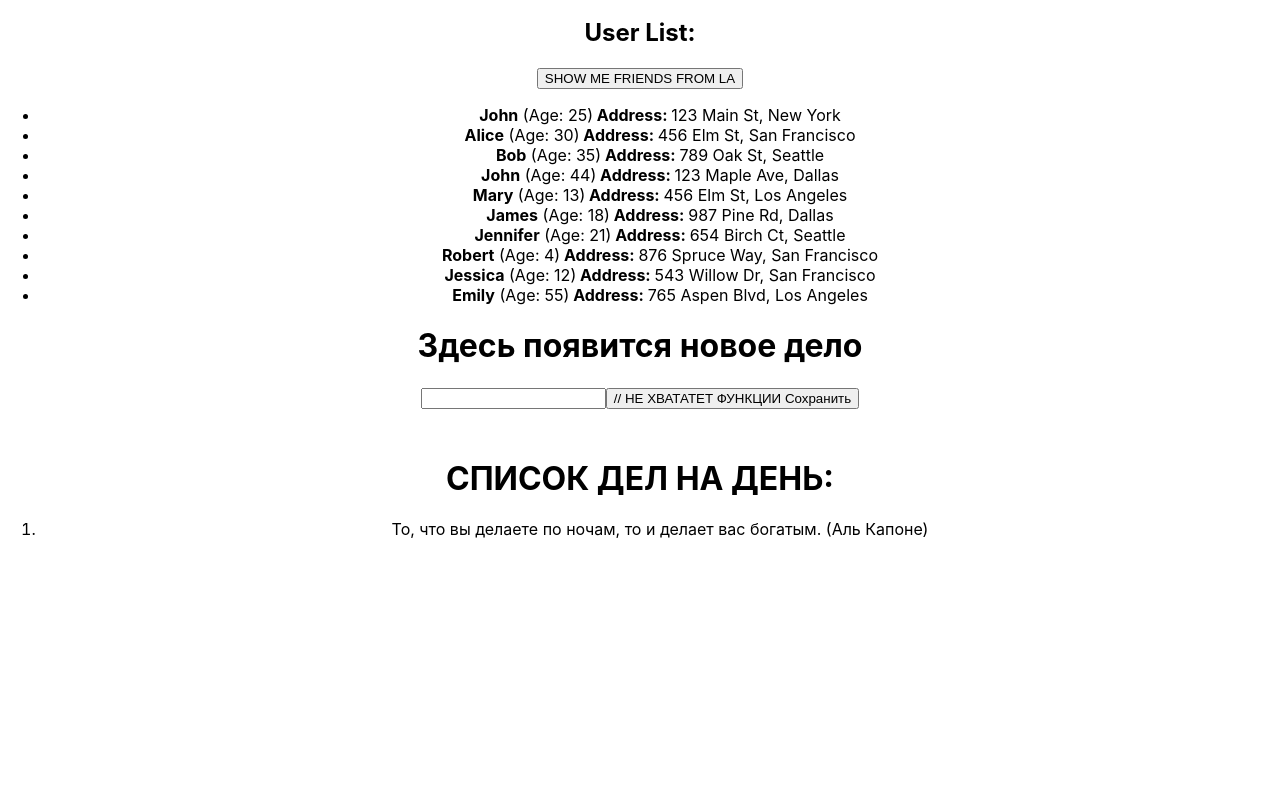
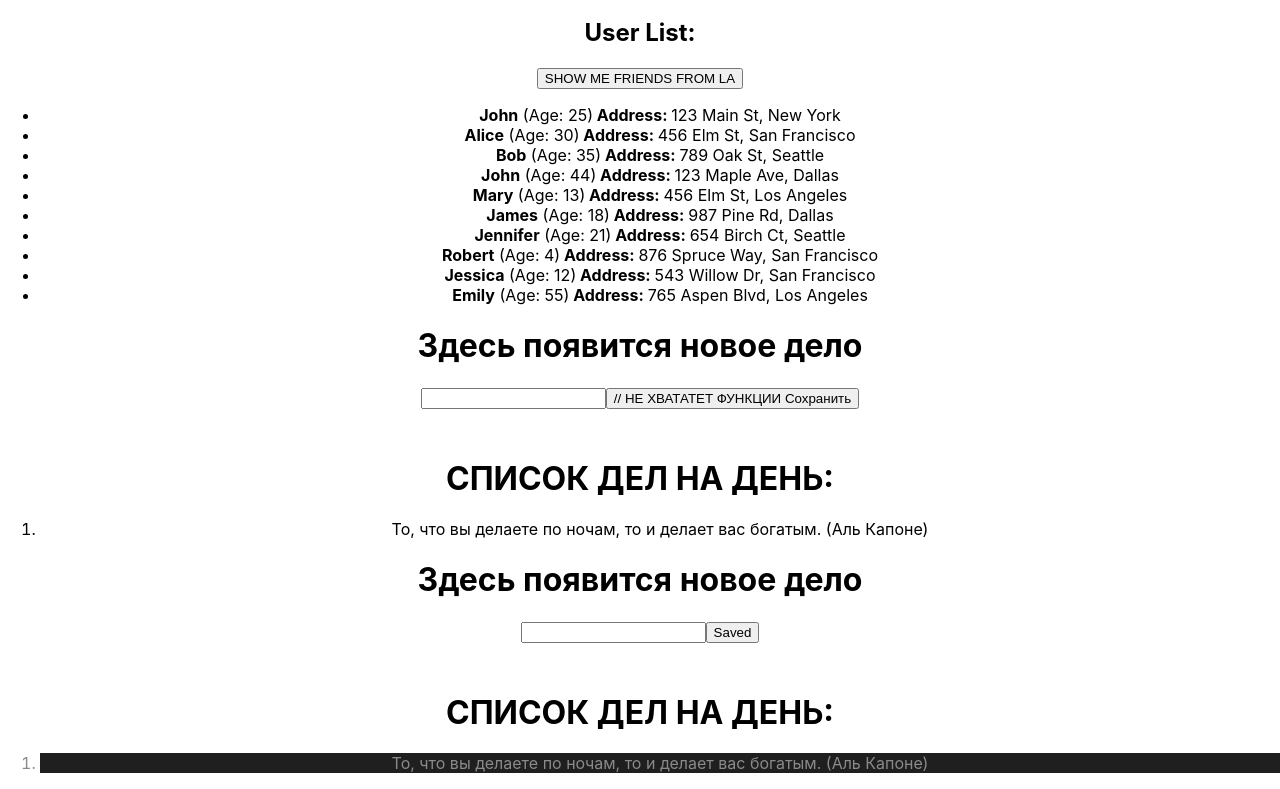
Before and after one commit to BSN89/HW, a React (Create React App) app: page / in a window 1280 px wide. Shown: the part 271-1060 px from the top of the page. Before the commit the page ends 826 px from the top, so only its background shows below. Built offline with nearby package versions, Linux system fonts and the light colour scheme.

Commit message:
create hw 4

```diff
--- a/src/App.tsx
+++ b/src/App.tsx
@@ -10,7 +10,7 @@
       <HW1 />
       <HW2 />
       <HW3 />
-      {/*<HW4 />*/}
+      <HW4 />
     </div>
   );
 }
--- a/src/HW/4/Button.tsx
+++ b/src/HW/4/Button.tsx
@@ -1,11 +1,11 @@
 type ButtonPropsType = {
-  callBack: any // НУЖНО ПРОТИПИЗИРОВАТЬ
-  name: any // НУЖНО ПРОТИПИЗИРОВАТЬ
+  callBack: () => void // НУЖНО ПРОТИПИЗИРОВАТЬ
+  name: string // НУЖНО ПРОТИПИЗИРОВАТЬ
 };
 
 export const Button = (props: ButtonPropsType) => {
   const callBackHandler = () => {
-    // НУЖНО ДОПИСАТЬ
+    props.callBack()
   };
 
   return (
--- a/src/HW/4/HW4.tsx
+++ b/src/HW/4/HW4.tsx
@@ -1,9 +1,9 @@
-import { useState } from 'react';
+import {JSX, useState} from 'react';
 import s from './HW4.module.css';
 import { Button } from './Button';
 import { Input } from './Input';
 
-export const HW4 = () => {
+export const HW4 = (): JSX.Element => {
   // 1️⃣ Раскомментируйте JSX (HW4.tsx) и вы увидите,
   // что приложение начнет гореть красным и ругаться 😡
   // 2️⃣ Ваша задача: ❗ПОЧИНИТЬ ПРОЕКТ❗
@@ -12,39 +12,42 @@
   // - дописать функциональность (где указано комментариями)
   // - приложение должно компилироваться и запускаться в браузере
 
-  const [currentText, setCurrentText] = useState('');
+  const [currentText, setCurrentText] = useState<string>('');
   const [texts, setTexts] = useState<string[]>([
     'То, что вы делаете по ночам, то и делает вас богатым. (Аль Капоне)',
   ]);
 
-  const handleSave = () => {
+  const handleSave = (): void => {
+      if(currentText.trim() === ''){
+          return
+      }
     setTexts([currentText, ...texts]);
     setCurrentText('');
   };
 
   return (
     <div id={'hw04'}>
-      {/*{currentText ? (*/}
-      {/*  <h1 id={'hw04-text'}>{currentText}</h1>*/}
-      {/*) : (*/}
-      {/*  <h1 id={'hw04-default-text'}>Здесь появится новое дело</h1>*/}
-      {/*)}*/}
+      {currentText ? (
+        <h1 id={'hw04-text'}>{currentText}</h1>
+      ) : (
+        <h1 id={'hw04-default-text'}>Здесь появится новое дело</h1>
+      )}
 
-      {/*<Input НЕ ХВАТАЕТ АРГУМЕНТОВ />*/}
+      <Input currentText={currentText} setCurrentText={setCurrentText} />
 
-      {/*<Button НЕ ХВАТАЕТ АРГУМЕНТОВ />*/}
+      <Button callBack={handleSave} name={"Saved"} />
 
-      {/*<h1 style={{ marginTop: '50px' }}>СПИСОК ДЕЛ НА ДЕНЬ:</h1>*/}
+      <h1 style={{ marginTop: '50px' }}>СПИСОК ДЕЛ НА ДЕНЬ:</h1>
 
-      {/*<ol id={'hw04-tasks'}>*/}
-      {/*  {texts.map((el, index) => {*/}
-      {/*    return (*/}
-      {/*      <li key={index} id={`hw04-task-${index}`} className={ЕСЛИ ЧЕТН ? S.chetNechet : ''}>*/}
-      {/*        {el}*/}
-      {/*      </li>*/}
-      {/*    );*/}
-      {/*  })}*/}
-      {/*</ol>*/}
+      <ol id={'hw04-tasks'}>
+        {texts.map((el, index) => {
+          return (
+            <li key={index} id={`hw04-task-${index}`} className={el ? s.chetNechet : ''}>
+              {el}
+            </li>
+          );
+        })}
+      </ol>
     </div>
   );
 };
--- a/src/HW/4/Input.tsx
+++ b/src/HW/4/Input.tsx
@@ -1,14 +1,16 @@
+import {ChangeEvent} from "react";
+
 type InputPropsType = {
-	currentText: any // НУЖНО ПРОТИПИЗИРОВАТЬ
-	setCurrentText: any // НУЖНО ПРОТИПИЗИРОВАТЬ
+	currentText: string // НУЖНО ПРОТИПИЗИРОВАТЬ
+	setCurrentText: (text: string) => void // НУЖНО ПРОТИПИЗИРОВАТЬ
 };
 
 export const Input = (props: InputPropsType) => {
-	const onChangeHandler = (event: 'НУЖНО ПРОТИПИЗИРОВАТЬ') => {
-		// НУЖНО ДОПИСАТЬ
+	const onChangeHandler = (event: ChangeEvent<HTMLInputElement>): void => {
+		props.setCurrentText(event.currentTarget.value)
 	};
 
-	// return (
-	//   <input id={'hw04-input'} type="text" value={props.currentText} onChange={onChangeHandler} />
-	// );
+	 return (
+	   <input id={'hw04-input'} type="text" value={props.currentText} onChange={onChangeHandler} />
+	);
 };
```
